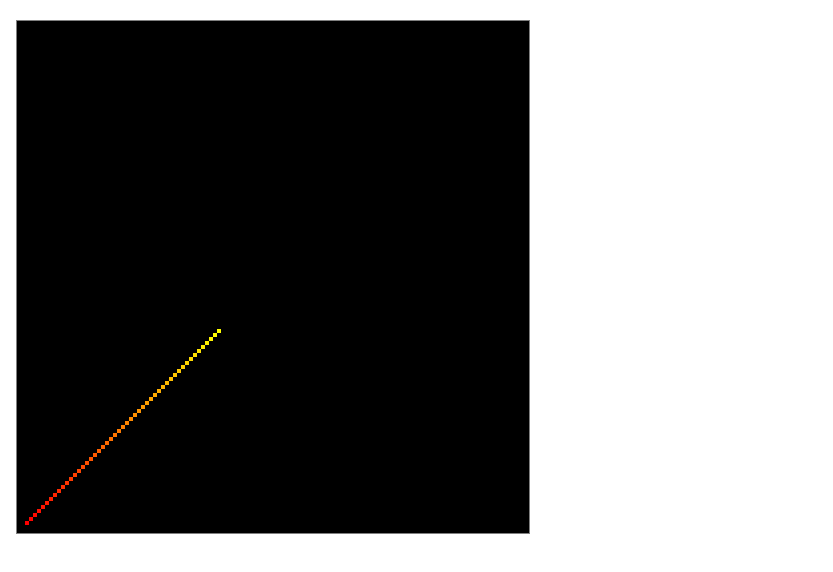
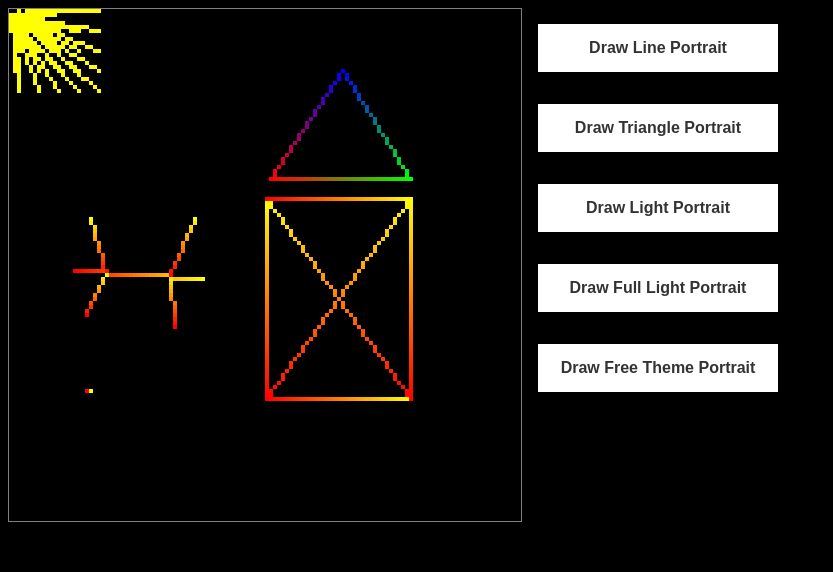
Before and after one commit to EmmanuellaAlbuquerque/icg-projects, a plain HTML site: page atividade-1/index.html in a window 1280 px wide. Shown: the whole page, without its empty margins (0-833 px from the left). Drawn offline with Linux system fonts and the light colour scheme.

Commit message:
adding some portraits buttons

```diff
--- a/atividade-1/MidPointLineAlgorithm.js
+++ b/atividade-1/MidPointLineAlgorithm.js
@@ -142,7 +142,19 @@ function DrawTriangle(x0, y0, x1, y1, x2, y2, color_0, color_1, color_2) {
   MidPointLineAlgorithm(x2, y2, x0, y0, color_0, color_2);
 }
 
+// ------------------------------------------------- USAGE EXAMPLES --------------------------------------------------
+function DrawLinePortrait() {
+  color_buffer.clear();
+  MidPointLineAlgorithm(25, 30, 100, 80, [255, 0, 0, 255], [255, 255, 0, 255]);
+}
+
+function DrawTrianglePortrait() {
+  color_buffer.clear();
+  DrawTriangle(25, 30, 50, 100, 100, 15, [255, 0, 0, 255], [0, 0, 255, 255], [0, 255, 0, 255]);
+}
+
 function DrawLightPortrait(increment) {
+  color_buffer.clear();
   var xi = canvasXCenter;
   var yi = canvasYCenter;
   var minX = 0;
@@ -162,22 +174,40 @@ function DrawLightPortrait(increment) {
   }
 }
 
-function DrawFreeThemePortrait() {
-  // DrawLightPortrait(2);
-  // MidPointLineAlgorithm(25, 30, 100, 80, [255, 0, 0, 255], [255, 255, 0, 255]);
-  // DrawTriangle(2, 2, 200, 200, 30, 30, [255, 0, 0, 255], [0, 0, 255, 255], [0, 255, 0, 255]);
+function DrawFullLightPortrait() {
+  DrawLightPortrait(3);
 }
 
+function DrawFreeThemePortrait() {
+  color_buffer.clear();
 
-// --------------------------------------------------------------------------------------------------------
+  // x front house
+  DrawTriangle(65, 85, 83, 112, 100, 85, [255, 0, 0, 255], [0, 0, 255, 255], [0, 255, 0, 255]);
 
-// MidPointLineAlgorithm(25, 30, 100, 80, [255, 0, 0, 255], [255, 255, 0, 255]);
-// DrawTriangle(25, 30, 50, 100, 100, 15, [255, 0, 0, 255], [0, 0, 255, 255], [0, 255, 0, 255]);
-// DrawLightPortrait();
-DrawFreeThemePortrait();
+  MidPointLineAlgorithm(64, 30, 100, 80, [255, 0, 0, 255], [255, 255, 0, 255]);
+  MidPointLineAlgorithm(64, 30, 100, 30, [255, 0, 0, 255], [255, 255, 0, 255]);
+  MidPointLineAlgorithm(100, 30, 64, 80, [255, 0, 0, 255], [255, 255, 0, 255]);
 
-// MidPointLineAlgorithm(64, 30, 100, 80, [255, 0, 0, 255], [255, 255, 0, 255]);
-// MidPointLineAlgorithm(100, 30, 64, 80, [255, 0, 0, 255], [255, 255, 0, 255]);
+  MidPointLineAlgorithm(64, 80, 64, 30, [255, 0, 0, 255], [255, 255, 0, 255]);
+  MidPointLineAlgorithm(64, 80, 100, 80, [255, 0, 0, 255], [255, 255, 0, 255]);
+  MidPointLineAlgorithm(100, 80, 100, 30, [255, 0, 0, 255], [255, 255, 0, 255]);
 
-// MidPointLineAlgorithm(64, 30, 100, 80, [255, 0, 0, 255], [255, 255, 0, 255]);
-MidPointLineAlgorithm(2, 2, 50, 50, [255, 0, 0, 255], [255, 255, 0, 255]);
+  // little ant
+  MidPointLineAlgorithm(19, 32, 20, 32, [255, 0, 0, 255], [255, 255, 0, 255]);
+
+  // little park bench
+  MidPointLineAlgorithm(48, 60, 16, 62, [255, 0, 0, 255], [255, 255, 0, 255]);
+  MidPointLineAlgorithm(24, 61, 20, 75, [255, 0, 0, 255], [255, 255, 0, 255]);
+  MidPointLineAlgorithm(24, 61, 19, 51, [255, 0, 0, 255], [255, 255, 0, 255]);
+  MidPointLineAlgorithm(40, 61, 41, 48, [255, 0, 0, 255], [255, 255, 0, 255]);
+  MidPointLineAlgorithm(40, 61, 46, 75, [255, 0, 0, 255], [255, 255, 0, 255]);
+
+  // little sun
+  for (var i = 2; i < 23; i += 5) {
+    for (var j = 107; j < color_buffer.getHeight(); j += 5) {
+      MidPointLineAlgorithm(0, 126, i, j, [255, 255, 0, 255], [255, 255, 0, 255]);
+    }
+  }
+}
+
+DrawFreeThemePortrait()
--- a/atividade-1/canvas.js
+++ b/atividade-1/canvas.js
@@ -37,7 +37,7 @@ class Canvas {
       var x = (event.clientX - rect.left) * scaleX;
       var y = Math.abs(((event.clientY - rect.top) * scaleY) - canvas.height);
 
-      console.log(Math.floor(x), Math.floor(y));
+      console.log("x:", Math.floor(x), "& y:", Math.floor(y));
     }, false);
   }
 }
--- a/atividade-1/index.html
+++ b/atividade-1/index.html
@@ -5,14 +5,23 @@
   <meta charset="UTF-8">
   <meta http-equiv="X-UA-Compatible" content="IE=edge">
   <meta name="viewport" content="width=device-width, initial-scale=1.0">
-  <title>Document</title>
+  <link rel="stylesheet" href="style.css">
+  <title>Mid Point Line Algorithm</title>
 </head>
 
 <body>
 
   <canvas id="canvas" width="128" height="128"
-    style="border: 1px solid gray; width: 512px; height: 512px; image-rendering: pixelated; position: absolute; top:20px; left: 16px;">
+    style="border: 1px solid gray; image-rendering: pixelated; top:20px; left: 16px;">
   </canvas>
+
+  <div class="box-of-buttons">
+    <button onclick="DrawLinePortrait()">Draw Line Portrait</button>
+    <button onclick="DrawTrianglePortrait()">Draw Triangle Portrait</button>
+    <button onclick="DrawLightPortrait()">Draw Light Portrait</button>
+    <button onclick="DrawFullLightPortrait()">Draw Full Light Portrait</button>
+    <button onclick="DrawFreeThemePortrait()">Draw Free Theme Portrait</button>
+  </div>
 
   <script src="utils.js"></script>
   <script src="canvas.js"></script>
--- a/atividade-1/style.css
+++ b/atividade-1/style.css
@@ -1,3 +1,51 @@
 body {
+  display: block;
+  box-sizing: border-box;
   background-color: #000000;
 }
+
+button {
+  color: #333;
+  font-size: 1.5rem;
+  font-weight: bold;
+
+  margin: 1rem;
+  height: 3rem;
+  border: none;
+
+  background-color: #fff;
+}
+
+.box-of-buttons {
+  display: flex;
+  flex-direction: column;
+}
+
+#canvas {
+  width: 95vw;
+  height: 312px;
+  cursor: pointer;
+}
+
+button:hover {
+  background-color: #000;
+  color: #fff;
+  cursor: pointer;
+}
+
+@media (min-width: 600px) {
+  body {
+    display: flex;
+  }
+
+
+  #canvas {
+    width: 512px;
+    height: 512px;
+  }
+
+  button {
+    font-size: 1rem;
+    width: 15rem;
+  }
+}
```
